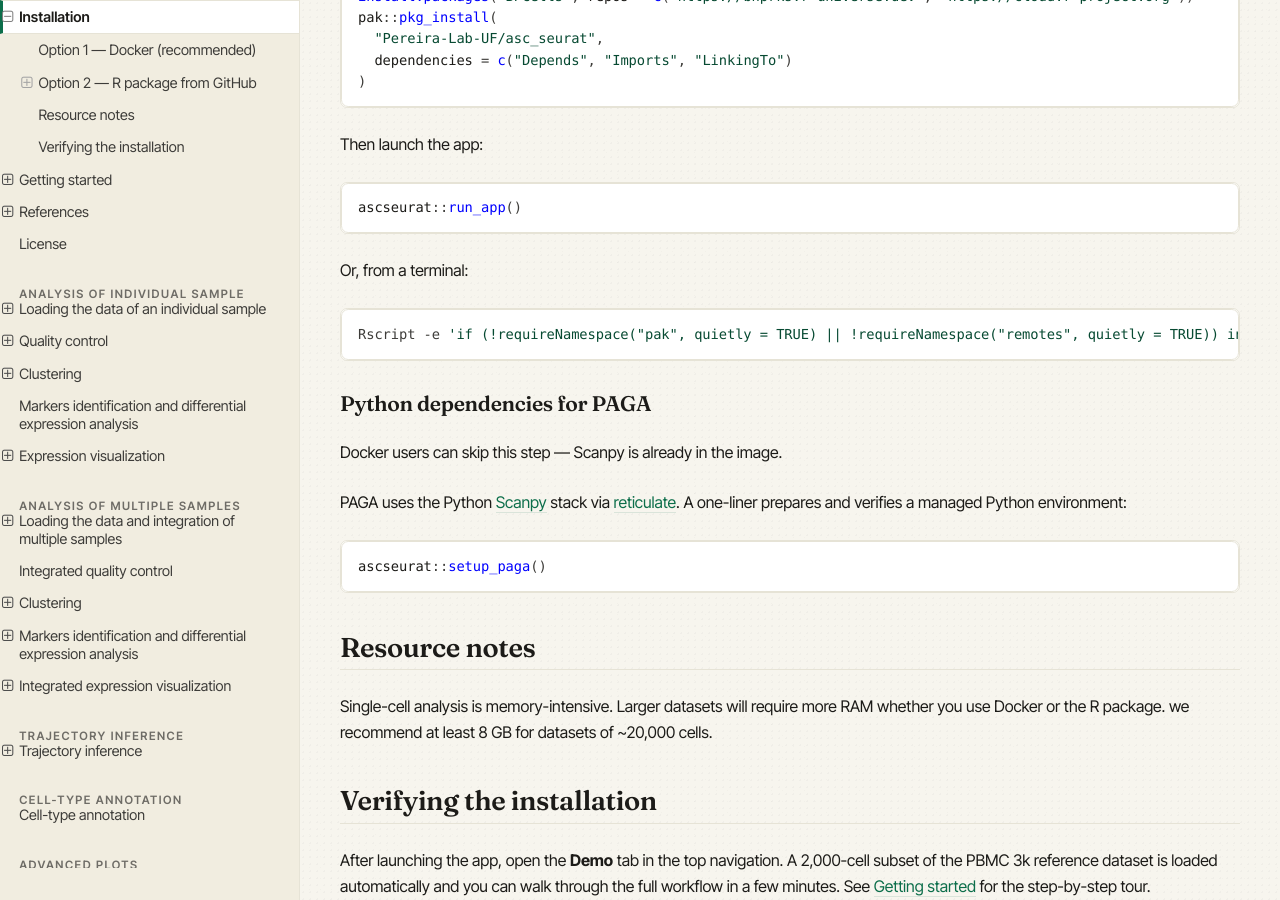
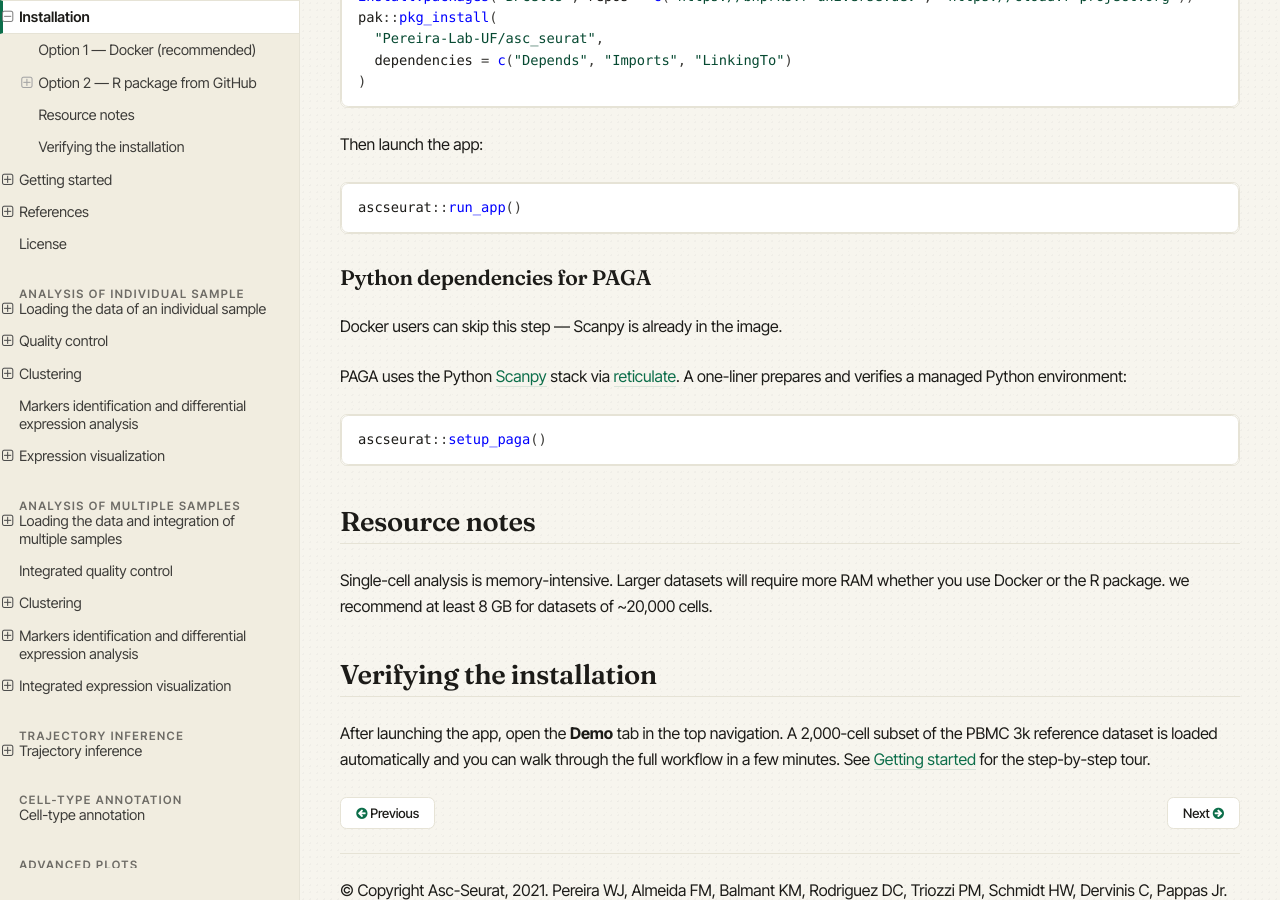
Before and after one commit to Pereira-Lab-UF/asc_seurat, a Sphinx documentation site: the page built from docs/installation.rst, in a window 1280 px wide and 900 px high, scrolled down 2233 px. Built offline with Sphinx 7.4.7 and the Read the Docs theme 3.1.0, drawn with Linux system fonts in a browser that asks for light colours.

Commit message:
docs: remove terminal install shortcut

```diff
--- a/docs/installation.rst
+++ b/docs/installation.rst
@@ -120,12 +120,6 @@ Then launch the app:
 
    ascseurat::run_app()
 
-Or, from a terminal:
-
-.. code-block:: bash
-
-   Rscript -e 'if (!requireNamespace("pak", quietly = TRUE) || !requireNamespace("remotes", quietly = TRUE)) install.packages(c("pak", "remotes"), repos = "https://cloud.r-project.org"); remotes::install_github("bnprks/BPCells/r", upgrade = "never"); pak::pkg_install("Pereira-Lab-UF/asc_seurat", dependencies = c("Depends", "Imports", "LinkingTo"))'
-
 Python dependencies for PAGA
 ----------------------------
 
```
Also changed, not shown: README.md (+0 -6 lines).
